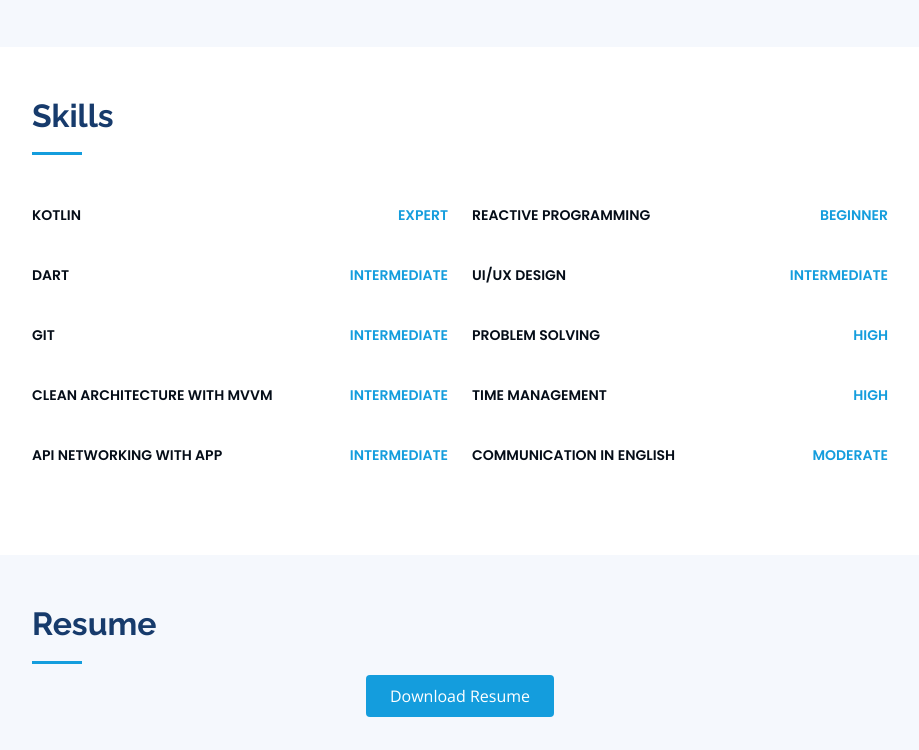
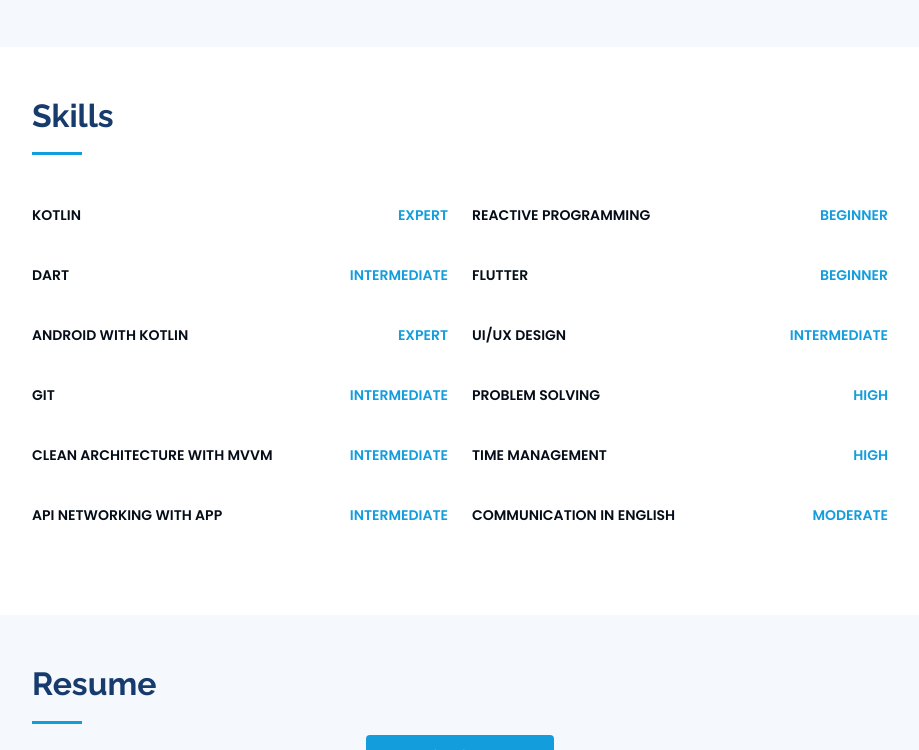
Before and after one commit to aldisaepurahman/aldisaepurahman.github.io, a plain HTML site: page index.html in a window 1280 px wide. Shown: the part 1843-2593 px from the top of the page, without its empty margins (330-1249 px from the left). Drawn offline with nearby package versions, Linux system fonts and the light colour scheme.

Commit message:
Update Skills Item

```diff
--- a/index.html
+++ b/index.html
@@ -41,8 +41,6 @@
         <img src="assets/img/aldi128px.jpg" alt="" class="img-fluid rounded-circle">
         <h1 class="text-light"><a href="index.html">Aldi Saepurahman</a></h1>
         <div class="social-links mt-3 text-center">
-          <a href="https://www.facebook.com/aldi.saepurahman/" class="facebook" target="_blank"><i class="bx bxl-facebook"></i></a>
-          <a href="https://www.instagram.com/aldisaep_/" class="instagram" target="_blank"><i class="bx bxl-instagram"></i></a>
           <a href="https://www.linkedin.com/in/aldi-saepurahman/" class="linkedin" target="_blank"><i class="bx bxl-linkedin"></i></a>
           <a href="https://github.com/aldisaepurahman/" class="github" target="_blank"><i class="bx bxl-github"></i></a>
         </div>
@@ -216,6 +214,10 @@
             </div>
 
             <div class="progress">
+              <span class="skill">Android With Kotlin <i class="val">Expert</i></span>
+            </div>
+
+            <div class="progress">
               <span class="skill">Git <i class="val">Intermediate</i></span>
             </div>
 
@@ -233,6 +235,10 @@
 
             <div class="progress">
               <span class="skill">Reactive Programming <i class="val">Beginner</i></span>
+            </div>
+
+            <div class="progress">
+              <span class="skill">Flutter <i class="val">Beginner</i></span>
             </div>
 
             <div class="progress">
```
Also changed, not shown: portfolio_pages/football-app-details.html (+0 -2 lines).
